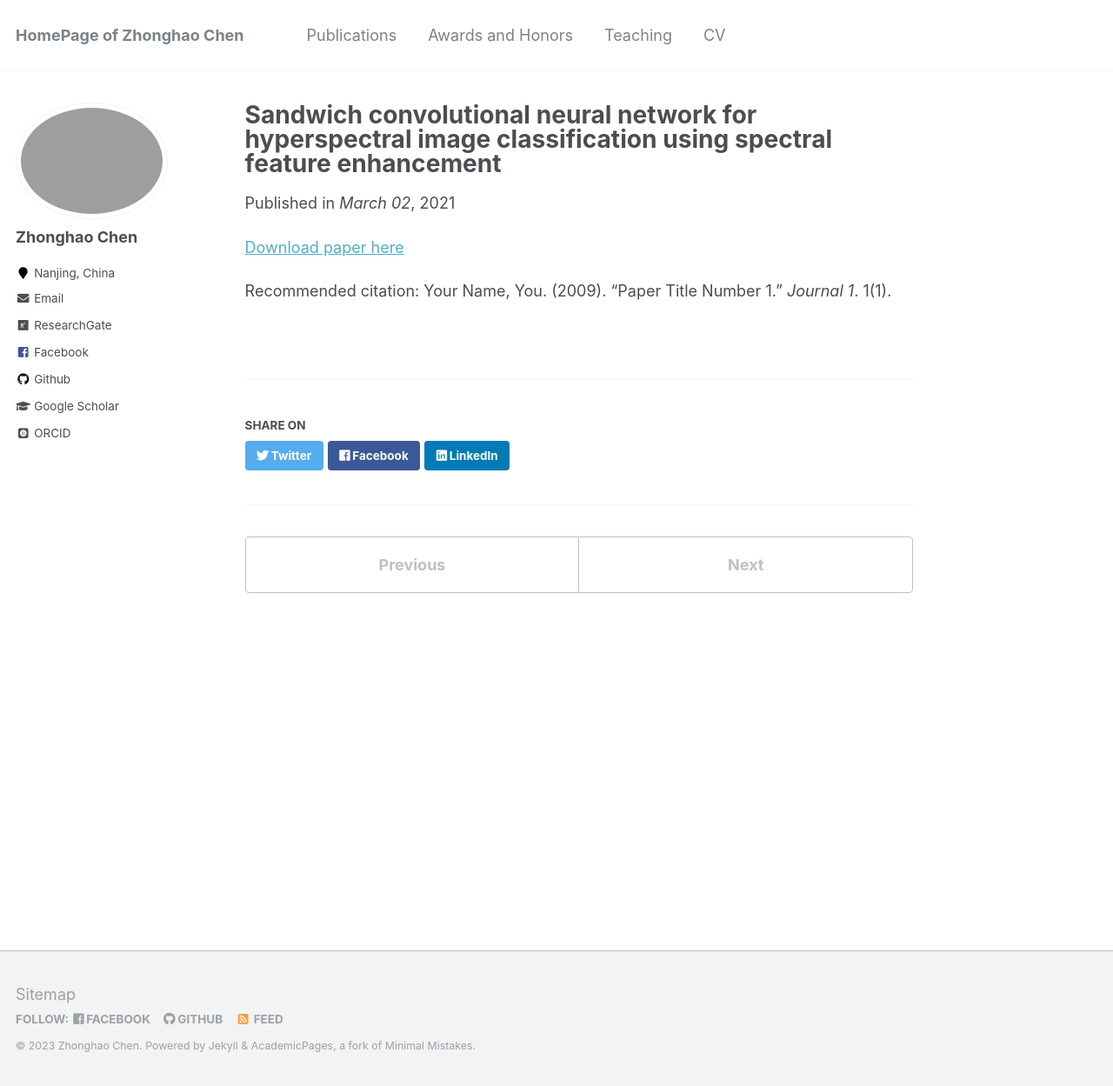
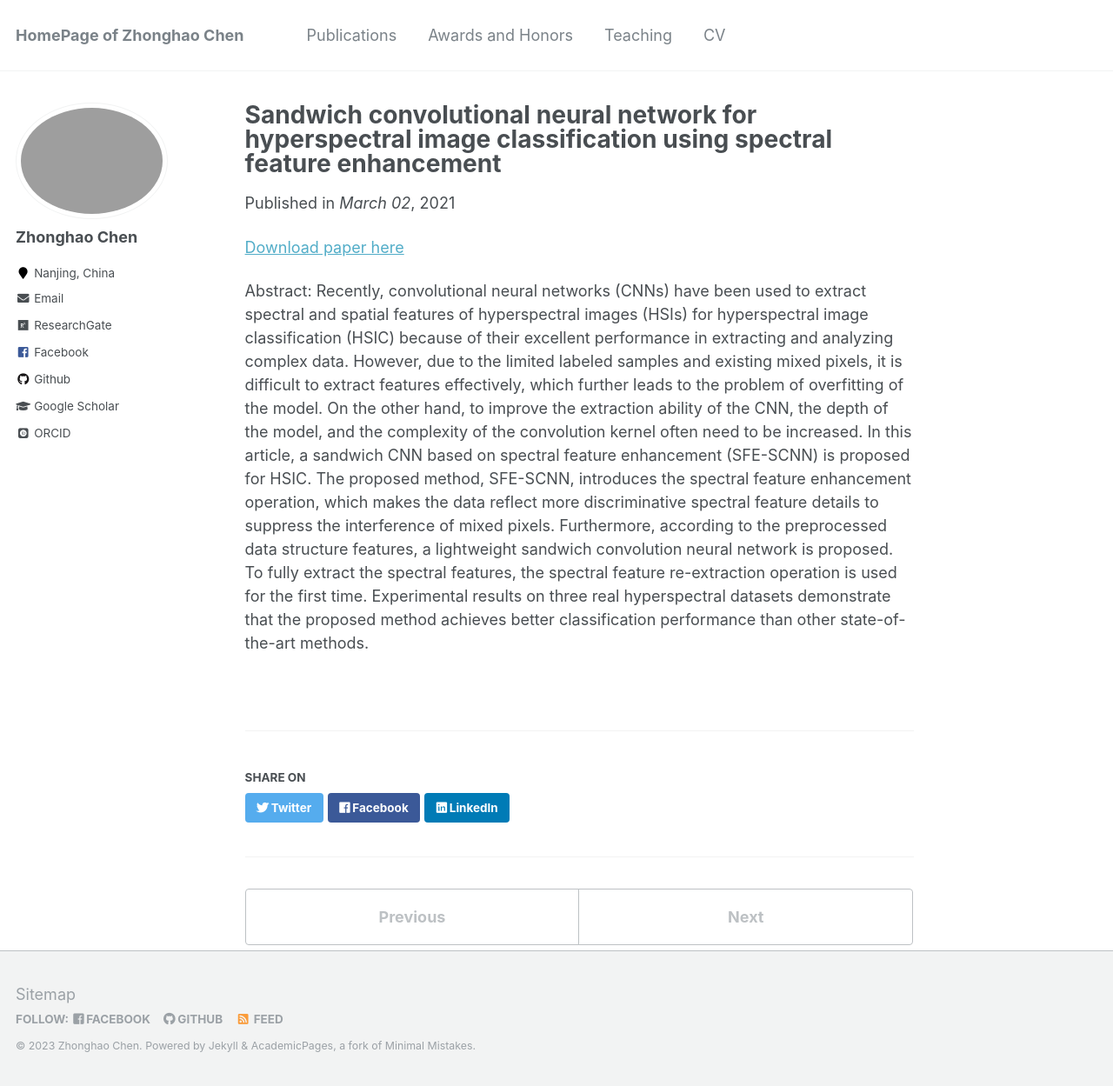
Before and after one commit to zhonghaochen/zhonghaochen.github.io, a Jekyll site: the page built from _publications/2009-10-01-paper-title-number-1.md, in a window 1280 px wide and 1249 px high. Shown: the whole window at 87% size. Built offline with Jekyll 4.4.1, drawn with Linux system fonts in a browser that asks for light colours; some web fonts are replaced.

Commit message:
Update 2009-10-01-paper-title-number-1.md

```diff
--- a/_publications/2009-10-01-paper-title-number-1.md
+++ b/_publications/2009-10-01-paper-title-number-1.md
@@ -3,9 +3,8 @@ title: "Sandwich convolutional neural network for hyperspectral image classifica
 collection: publications
 date: 2021-03-2
 venue: 'March 02'
-DOI: 10.1109/JSTARS.2021.3062872
 ---
 
 [Download paper here](http://academicpages.github.io/files/paper1.pdf)
 
-Recommended citation: Your Name, You. (2009). "Paper Title Number 1." <i>Journal 1</i>. 1(1).
+Abstract: Recently, convolutional neural networks (CNNs) have been used to extract spectral and spatial features of hyperspectral images (HSIs) for hyperspectral image classification (HSIC) because of their excellent performance in extracting and analyzing complex data. However, due to the limited labeled samples and existing mixed pixels, it is difficult to extract features effectively, which further leads to the problem of overfitting of the model. On the other hand, to improve the extraction ability of the CNN, the depth of the model, and the complexity of the convolution kernel often need to be increased. In this article, a sandwich CNN based on spectral feature enhancement (SFE-SCNN) is proposed for HSIC. The proposed method, SFE-SCNN, introduces the spectral feature enhancement operation, which makes the data reflect more discriminative spectral feature details to suppress the interference of mixed pixels. Furthermore, according to the preprocessed data structure features, a lightweight sandwich convolution neural network is proposed. To fully extract the spectral features, the spectral feature re-extraction operation is used for the first time. Experimental results on three real hyperspectral datasets demonstrate that the proposed method achieves better classification performance than other state-of-the-art methods.
```
